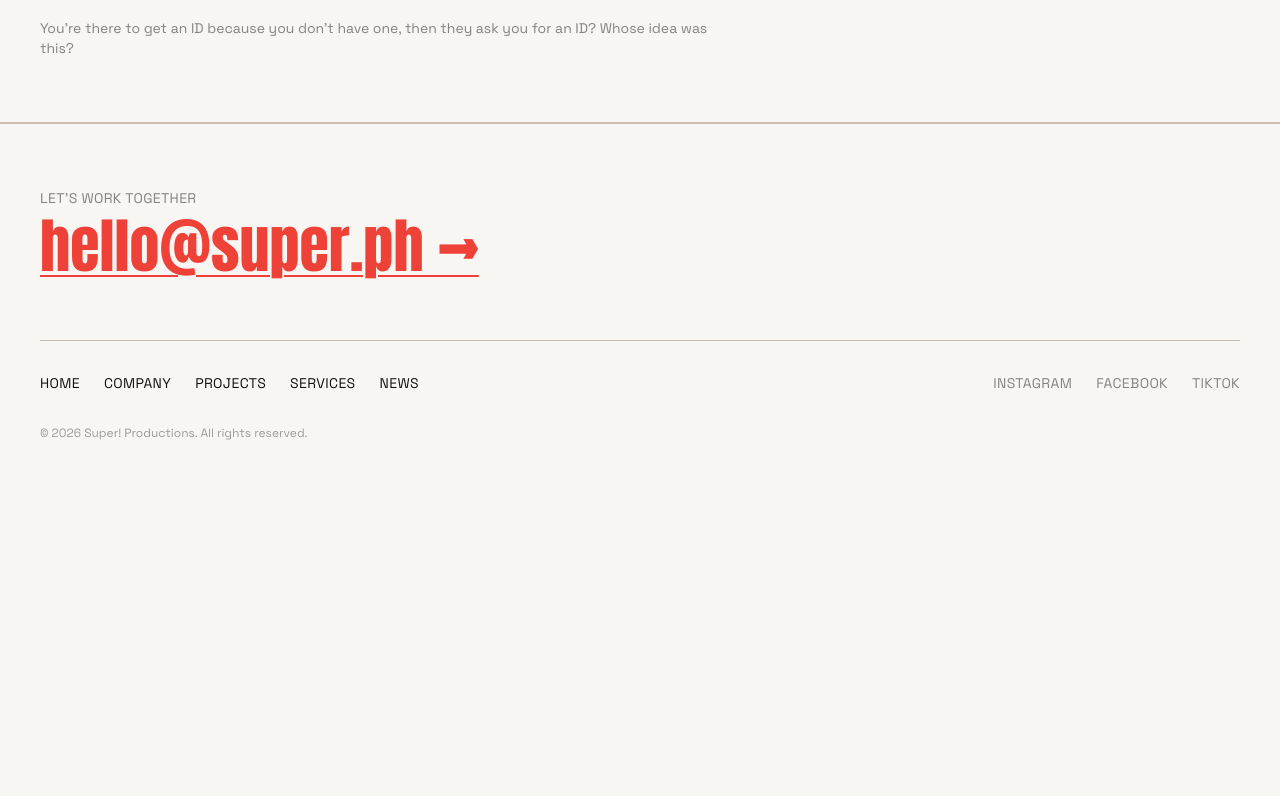
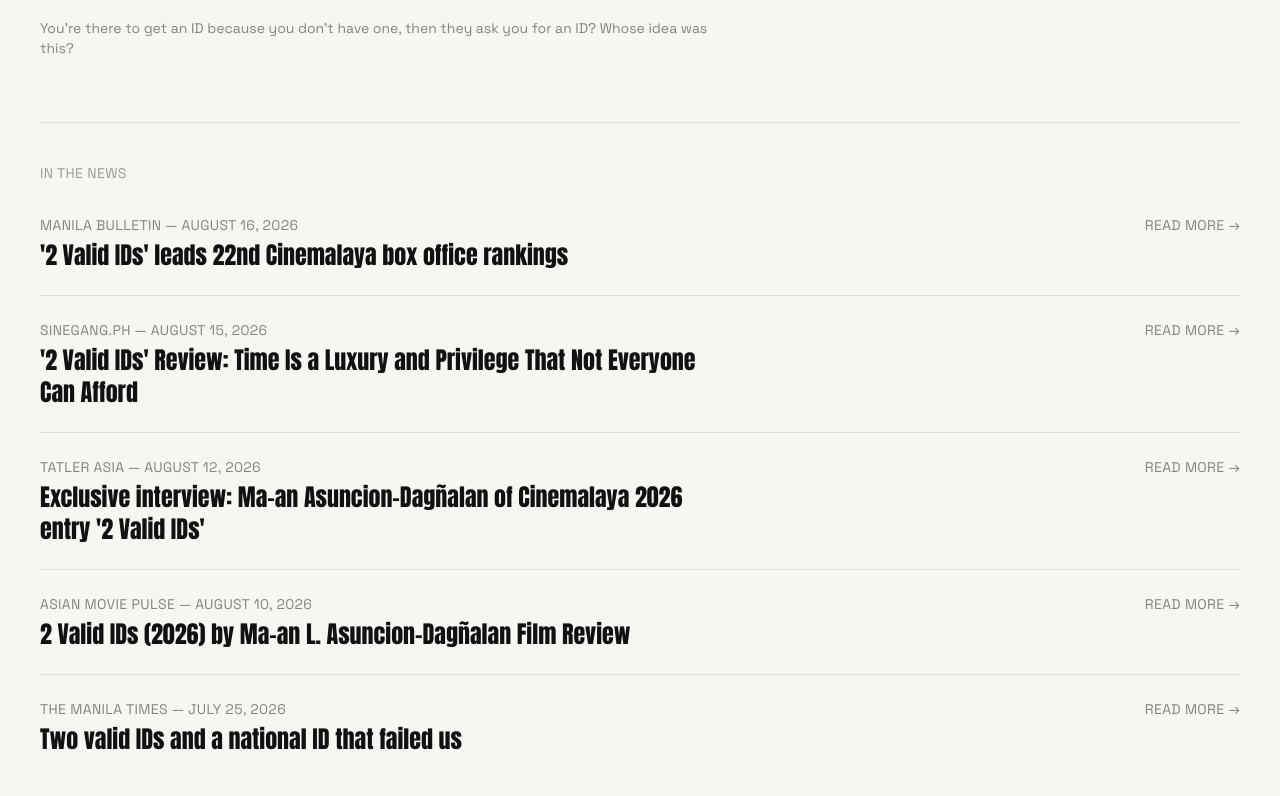
Before and after one commit to Jijots/super-website, a React (Vite) app: page /projects/2-valid-ids in a window 1280 px wide. Shown: the part 3844-4640 px from the top of the page. Before the commit the page ends 4325 px from the top, so only its background shows below. Built offline with nearby package versions, Linux system fonts and the light colour scheme.

Commit message:
Show related news on each project's detail page

```diff
--- a/src/data/news.js
+++ b/src/data/news.js
@@ -6,6 +6,7 @@
     summary:
       "\"2 Valid IDs\" starring Pokwang topped box office rankings across seven Metro Manila venues at the 22nd Cinemalaya Philippine Independent Film Festival.",
     url: "https://mb.com.ph/2026/08/16/2-valid-ids-leads-cinemalaya-2026-box-office-rankings",
+    project: "2-valid-ids",
   },
   {
     title: "'2 Valid IDs' Review: Time Is a Luxury and Privilege That Not Everyone Can Afford",
@@ -14,6 +15,7 @@
     summary:
       "A review of the Cinemalaya film depicting a woman's struggle obtaining identification documents to pay for her husband's medical care.",
     url: "https://www.sinegang.ph/filmreviews/2-valid-ids-mi",
+    project: "2-valid-ids",
   },
   {
     title: "Exclusive interview: Ma-an Asuncion-Dagñalan of Cinemalaya 2026 entry '2 Valid IDs'",
@@ -22,6 +24,7 @@
     summary:
       "Filmmaker Ma-an Asuncion-Dagñalan discusses her Cinemalaya entry addressing broken Philippine identification and healthcare systems through a story about a farmer seeking medical aid.",
     url: "https://www.tatlerasia.com/lifestyle/entertainment/maan-asuncion-dagnalan-2-valid-ids-interview",
+    project: "2-valid-ids",
   },
   {
     title: "2 Valid IDs (2026) by Ma-an L. Asuncion-Dagñalan Film Review",
@@ -30,6 +33,7 @@
     summary:
       "A Filipino woman navigates bureaucratic obstacles to obtain identification documents needed to access funds for her husband's medical treatment.",
     url: "https://asianmoviepulse.com/2026/08/2-valid-ids-2026/",
+    project: "2-valid-ids",
   },
   {
     title: "Two valid IDs and a national ID that failed us",
@@ -38,5 +42,6 @@
     summary:
       "An opinion column on how the Philippine national ID system has failed to resolve documentation issues for citizens, years after implementation.",
     url: "https://www.manilatimes.net/2026/07/25/opinion/columns/two-valid-ids-and-a-national-id-that-failed-us/2391128",
+    project: "2-valid-ids",
   },
 ];
--- a/src/pages/ProjectDetail.jsx
+++ b/src/pages/ProjectDetail.jsx
@@ -1,5 +1,6 @@
 import { Link, useParams } from "react-router-dom";
 import { projects } from "../data/projects";
+import { news } from "../data/news";
 
 function Credit({ label, value }) {
   if (!value) return null;
@@ -10,9 +11,13 @@
   );
 }
 
+const formatDate = (dateStr) =>
+  new Date(dateStr).toLocaleDateString("en-US", { year: "numeric", month: "long", day: "numeric" });
+
 export default function ProjectDetail() {
   const { slug } = useParams();
   const project = projects.find((p) => p.slug === slug);
+  const projectNews = news.filter((item) => item.project === slug);
 
   if (!project) {
     return (
@@ -128,6 +133,35 @@
           <p className="mt-4 max-w-2xl text-sm text-ink/50">{project.pullQuote.english}</p>
         </div>
       )}
+
+      {projectNews.length > 0 && (
+        <div className="mt-16 border-t border-ink/10 pt-10">
+          <h2 className="text-sm uppercase tracking-wide text-ink/40">In the News</h2>
+          <div className="mt-2 divide-y divide-ink/10">
+            {projectNews.map((item) => (
+              <a
+                key={item.url}
+                href={item.url}
+                target="_blank"
+                rel="noreferrer"
+                className="group block gap-6 py-6 transition-colors md:flex md:items-baseline md:justify-between"
+              >
+                <div className="md:max-w-2xl">
+                  <p className="text-sm uppercase tracking-wide text-ink/50">
+                    {item.publication} — {formatDate(item.date)}
+                  </p>
+                  <h3 className="mt-1 font-display text-xl transition-colors group-hover:text-super-red md:text-2xl">
+                    {item.title}
+                  </h3>
+                </div>
+                <span className="mt-2 block shrink-0 text-sm uppercase tracking-wide text-ink/50 transition-colors group-hover:text-super-red md:mt-0">
+                  Read more →
+                </span>
+              </a>
+            ))}
+          </div>
+        </div>
+      )}
     </section>
   );
 }
```
